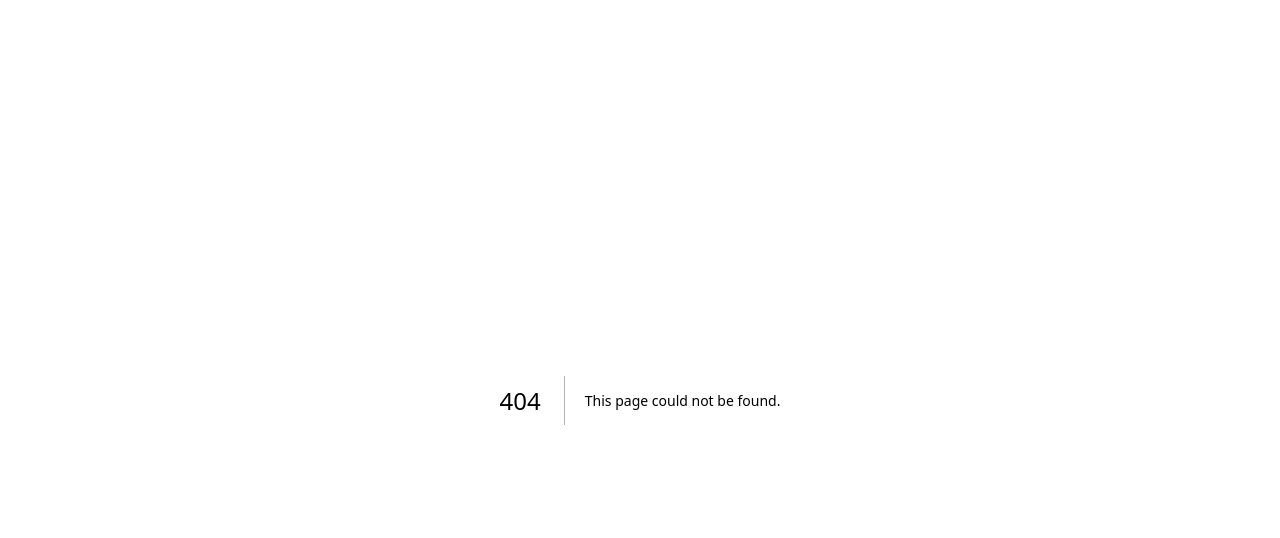
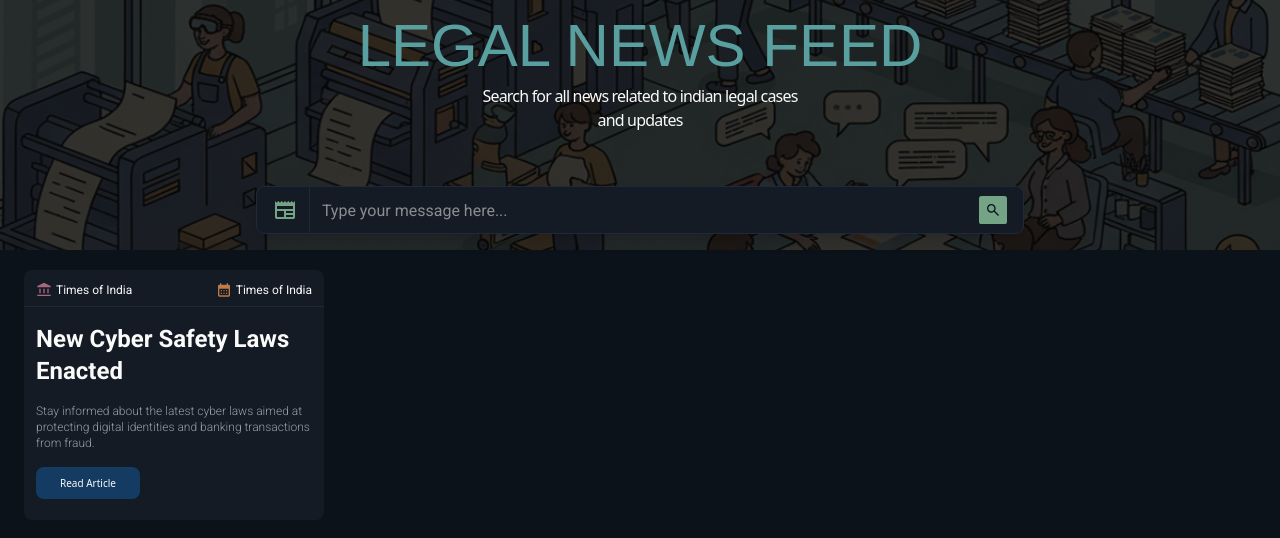
Before and after one commit to Arinji2/dukhi_devs, a Next.js app in the folder frontend/: page /news in a window 1280 px wide. Before the commit this address had no page. Shown: the top 538 px of the page. Built offline with nearby package versions, Linux system fonts and the light colour scheme; a web font is replaced by a local one.

Commit message:
Finish News Page

```diff
--- /dev/null
+++ b/frontend/src/app/news/page.tsx
@@ -0,0 +1,79 @@
+import Image from "next/image";
+import { CalenderIcon } from "@/components/icons/calender";
+import { NewsPaperIcon } from "@/components/icons/newspaper";
+import { OrganizationIcon } from "@/components/icons/organization";
+import { SearchIcon } from "@/components/icons/search";
+import { Button } from "@/components/ui/button";
+
+export default function NewsPage() {
+  return (
+    <div className="flex min-h-screen w-full flex-col items-center justify-start gap-5">
+      <div className="relative flex h-62.5 w-full flex-col items-center justify-start gap-2">
+        <div className="-z-10 absolute h-full w-full">
+          <div className="absolute z-10 h-full w-full bg-black/80"></div>
+          <Image src="/news.png" alt="news" fill className="object-cover" />
+        </div>
+        <div className="flex h-full w-full flex-col items-center justify-center gap-2 py-4">
+          <h1 className="font-title text-6xl text-pastel-teal">
+            LEGAL NEWS FEED
+          </h1>
+          <div className="flex w-[25%] flex-col items-center justify-center">
+            <p className="text-center text-foreground tracking-tighter">
+              Search for all news related to indian legal cases and updates
+            </p>
+          </div>
+
+          <div className="mt-auto flex h-12 w-[60%] flex-row items-center justify-start gap-3 rounded-md border border-border bg-card px-4 shadow-lg">
+            <NewsPaperIcon className="size-6 text-pastel-green" />
+            <div className="h-full w-px bg-border"></div>
+            <input
+              className="h-full w-full resize-none border-transparent font-content text-white outline-none"
+              placeholder="Type your message here..."
+            />
+            <button
+              type="button"
+              className="flex size-7 w-8 flex-col items-center justify-center rounded-[2.6px] bg-pastel-green"
+            >
+              <SearchIcon className="size-4 text-background" />
+            </button>
+          </div>
+        </div>
+      </div>
+      <div className="flex h-fit w-full flex-row items-center justify-start gap-4 px-6">
+        <NewsItem />
+      </div>
+    </div>
+  );
+}
+
+function NewsItem() {
+  return (
+    <div className="flex h-[250px] w-[300px] flex-col items-start justify-start gap-4 rounded-md bg-card py-3">
+      <div className="flex h-fit w-full flex-row items-center justify-between border-border border-b px-3 pb-2">
+        <div className="flex h-fit w-fit items-center justify-center gap-1">
+          <OrganizationIcon className="size-4 text-pastel-pink" />
+          <p className="font-content text-foreground text-xs">Times of India</p>
+        </div>
+        <div className="flex h-fit w-fit items-center justify-center gap-1">
+          <CalenderIcon className="size-4 text-pastel-orange" />
+          <p className="font-content text-foreground text-xs">Times of India</p>
+        </div>
+      </div>
+      <h2 className="line-clamp-2 px-3 font-bold font-content text-2xl text-foreground">
+        New Cyber Safety Laws Enacted
+      </h2>
+      <h2 className="line-clamp-3 px-3 font-content font-light text-muted-foreground text-xs">
+        Stay informed about the latest cyber laws aimed at protecting digital
+        identities and banking transactions from fraud.
+      </h2>
+      <div className="h-fit w-fit px-3">
+        <Button
+          size="sm"
+          className="justify-start px-6 py-1 font-medium text-[10px]"
+        >
+          Read Article
+        </Button>
+      </div>
+    </div>
+  );
+}
--- /dev/null
+++ b/frontend/src/components/icons/calender.tsx
@@ -0,0 +1,7 @@
+import { type IconProps, IconSvg } from "./base";
+
+export const CalenderIcon = (props: IconProps) => (
+  <IconSvg viewBox="0 -960 960 960" fill="currentColor" {...props}>
+    <path d="M480-400q-17 0-28.5-11.5T440-440q0-17 11.5-28.5T480-480q17 0 28.5 11.5T520-440q0 17-11.5 28.5T480-400Zm-188.5-11.5Q280-423 280-440t11.5-28.5Q303-480 320-480t28.5 11.5Q360-457 360-440t-11.5 28.5Q337-400 320-400t-28.5-11.5ZM640-400q-17 0-28.5-11.5T600-440q0-17 11.5-28.5T640-480q17 0 28.5 11.5T680-440q0 17-11.5 28.5T640-400ZM480-240q-17 0-28.5-11.5T440-280q0-17 11.5-28.5T480-320q17 0 28.5 11.5T520-280q0 17-11.5 28.5T480-240Zm-188.5-11.5Q280-263 280-280t11.5-28.5Q303-320 320-320t28.5 11.5Q360-297 360-280t-11.5 28.5Q337-240 320-240t-28.5-11.5ZM640-240q-17 0-28.5-11.5T600-280q0-17 11.5-28.5T640-320q17 0 28.5 11.5T680-280q0 17-11.5 28.5T640-240ZM200-80q-33 0-56.5-23.5T120-160v-560q0-33 23.5-56.5T200-800h40v-80h80v80h320v-80h80v80h40q33 0 56.5 23.5T840-720v560q0 33-23.5 56.5T760-80H200Zm0-80h560v-400H200v400Z" />
+  </IconSvg>
+);
--- /dev/null
+++ b/frontend/src/components/icons/newspaper.tsx
@@ -0,0 +1,7 @@
+import { type IconProps, IconSvg } from "./base";
+
+export const NewsPaperIcon = (props: IconProps) => (
+  <IconSvg viewBox="0 -960 960 960" fill="currentColor" {...props}>
+    <path d="M160-120q-33 0-56.5-23.5T80-200v-640l67 67 66-67 67 67 67-67 66 67 67-67 67 67 66-67 67 67 67-67 66 67 67-67v640q0 33-23.5 56.5T800-120H160Zm0-80h280v-240H160v240Zm360 0h280v-80H520v80Zm0-160h280v-80H520v80ZM160-520h640v-120H160v120Z" />
+  </IconSvg>
+);
--- /dev/null
+++ b/frontend/src/components/icons/organization.tsx
@@ -0,0 +1,7 @@
+import { type IconProps, IconSvg } from "./base";
+
+export const OrganizationIcon = (props: IconProps) => (
+  <IconSvg viewBox="0 -960 960 960" fill="currentColor" {...props}>
+    <path d="M200-280v-280h80v280h-80Zm240 0v-280h80v280h-80ZM80-120v-80h800v80H80Zm600-160v-280h80v280h-80ZM80-640v-80l400-200 400 200v80H80Z" />
+  </IconSvg>
+);
--- /dev/null
+++ b/frontend/src/components/icons/search.tsx
@@ -0,0 +1,7 @@
+import { type IconProps, IconSvg } from "./base";
+
+export const SearchIcon = (props: IconProps) => (
+  <IconSvg viewBox="0 -960 960 960" fill="currentColor" {...props}>
+    <path d="M784-120 532-372q-30 24-69 38t-83 14q-109 0-184.5-75.5T120-580q0-109 75.5-184.5T380-840q109 0 184.5 75.5T640-580q0 44-14 83t-38 69l252 252-56 56ZM380-400q75 0 127.5-52.5T560-580q0-75-52.5-127.5T380-760q-75 0-127.5 52.5T200-580q0 75 52.5 127.5T380-400Z" />
+  </IconSvg>
+);
```
Also changed, not shown: frontend/public/news.png (added).
